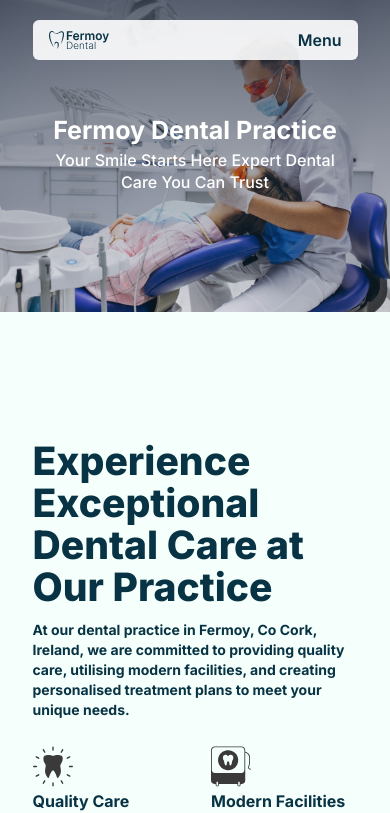
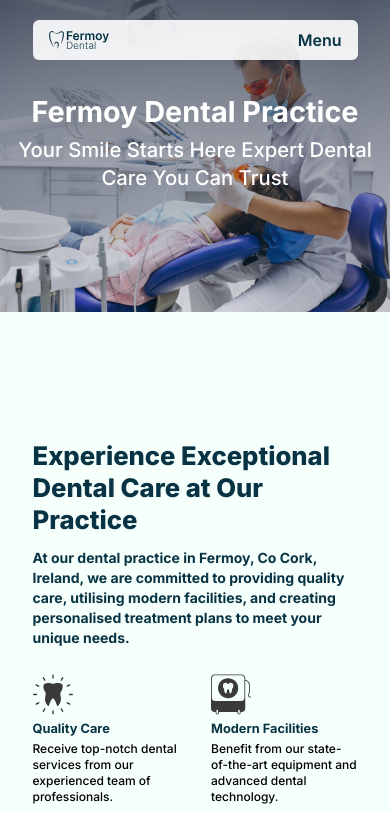
Before and after one commit to shanewmurphy/fermoy-dental-website, a Next.js app: page / in a window 390 px wide. Shown: the top 813 px of the page. Built offline with nearby package versions, Linux system fonts and the light colour scheme.

Commit message:
type scales mobile

```diff
--- a/app/components/Slider.jsx
+++ b/app/components/Slider.jsx
@@ -190,15 +190,10 @@
         </div>
         <div className="absolute inset-0 flex items-center justify-center antialiased">
           <div className="text-white font-bold text-center">
-            <h1 className="mb-2">Fermoy Dental Practice</h1>
-            <h4 className="font-medium">
+            <h1>Fermoy Dental Practice</h1>
+            <h4 className="font-medium sm:p-4">
               Your Smile Starts Here Expert Dental <br /> Care You Can Trust
             </h4>
-            {/* <div className="mt-4">
-              <button className="bg-btn py-3 px-8 text-lg rounded-md">
-                Call Us 025 25457
-              </button>
-            </div> */}
           </div>
         </div>
       </div>
--- a/app/components/Usp.jsx
+++ b/app/components/Usp.jsx
@@ -10,7 +10,7 @@
             <h4 className="text-cyan-950 font-bold">
               State-of-the-art equipment
             </h4>
-            <p className="text-xs mb-6 text-cyan-950 font-medium">
+            <p className="text-sm mb-6 text-cyan-950 font-medium">
               Our dental practice is equipped with the latest technology and
               state-of-the-art equipment to ensure the highest quality of care
               for our patients.
--- a/app/globals.css
+++ b/app/globals.css
@@ -181,16 +181,36 @@
 /*-------640px------*/
 @media (max-width: 40em) {
   :root {
-    --h1: 1.953rem;
-    --h4: 1rem;
-    --h6: 0.9rem;
+    --h1: 1.802rem;
+    --h2: 1.602rem;
+    --h3: 1.424rem;
+    --h4: 1.266rem;
+    --h5: 1.125rem;
+    --h6: 1rem;
   }
   h1 {
     font-size: var(--h1);
-    line-height: 0.5rem;
+    line-height: 16px;
+  }
+  h2 {
+    font-size: var(--h2);
+    line-height: 32px;
+  }
+  h3 {
+    font-size: var(--h3);
+    line-height: 32px;
   }
   h4 {
     font-size: var(--h4);
+    line-height: 28px;
+  }
+  h5 {
+    font-size: var(--h5);
+    line-height: 24px;
+  }
+  h6 {
+    font-size: var(--h6);
+    line-height: 24px;
   }
   .mobile-nav {
     display: block;
@@ -199,14 +219,6 @@
 
 /*-------480px------*/
 @media (max-width: 30em) {
-  :root {
-    --h1: 1.563rem;
-    --h4-lineHeight: 22px;
-  }
-  h1 {
-    font-size: var(--h1);
-    line-height: var(--h1-lineHeight);
-  }
   .slides {
     width: 100%;
     height: 60%;
@@ -219,16 +231,7 @@
 }
 /*-------352px------*/
 @media (max-width: 25em) {
-  :root {
-    --h1: 1.563rem;
-    --h1-lineHeight: 22px;
-    --h4: 1rem;
-  }
-  h1 {
-    font-size: var(--h1);
-    line-height: var(--h1-lineHeight);
-  }
-  h4 {
-    font-size: var(--h4);
+  h6 {
+    font-size: 0.8rem;
   }
 }
```
